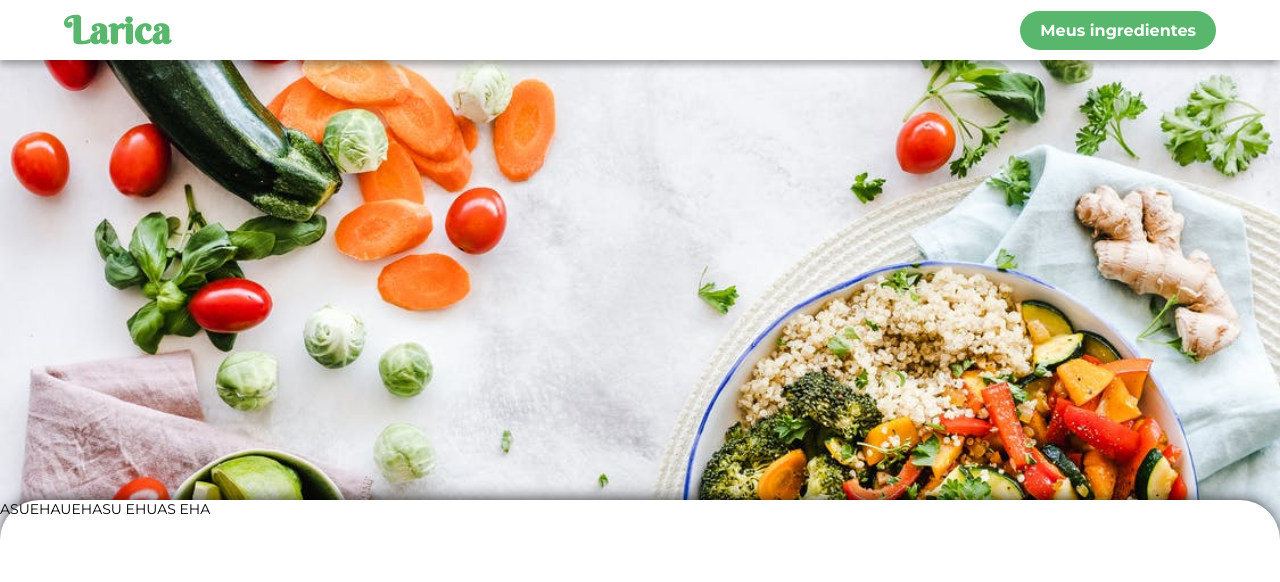
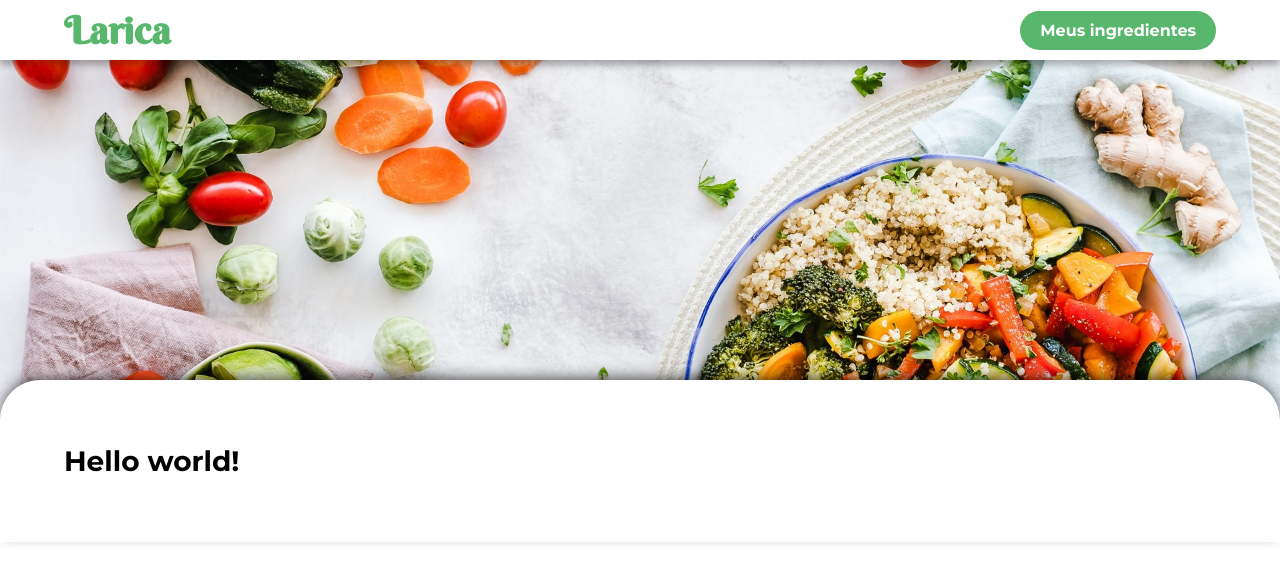
Before and after one commit to edusrmt/larica, a React (Create React App) app in the folder Larica-React/: page / in a window 1280 px wide. Shown: the top 582 px of the page. Built offline with nearby package versions, Linux system fonts and the light colour scheme.

Commit message:
:building_construction: Muda formato do corpo das páginas

```diff
--- a/Larica-React/src/Pages/Home/index.js
+++ b/Larica-React/src/Pages/Home/index.js
@@ -1,11 +1,13 @@
 import React from 'react';
 import BodyResult from '../../components/bodyresult';
-
+import Background from '../../assets/background/home.jpg';
 
 function Home() {
-  return <BodyResult>
-    <div style={{height:300}}>ASUEHAUEHASU EHUAS EHA</div>
-  </BodyResult>
+  return (
+    <BodyResult bgImage={Background}>
+      <h1>Hello world!</h1>
+    </BodyResult>
+  );
 }
 
 export default Home;
--- a/Larica-React/src/components/bodyresult/index.js
+++ b/Larica-React/src/components/bodyresult/index.js
@@ -1,9 +1,15 @@
 import React from 'react';
 
-import { Container } from './styles';
+import { Container, Content } from './styles';
 
-function bodyresult({children}) {
-  return <Container>{children}</Container>;
+function bodyresult({children, bgImage}) {
+  return (
+    <Container bgImage={bgImage}>
+      <Content>
+        {children}
+      </Content>
+    </Container>
+  );
 }
 
 export default bodyresult;
--- a/Larica-React/src/components/bodyresult/styles.js
+++ b/Larica-React/src/components/bodyresult/styles.js
@@ -1,11 +1,26 @@
 import styled from 'styled-components';
+
 
 export const Container = styled.div`
   width:100%;
+  min-height: 100%;
+  padding-top: 40vh;
+  margin-top: 60px;
+  box-sizing: border-box;
+
+  background: url(${props => props.bgImage}) no-repeat center top;
+  background-size: 100% auto;
+  background-repeat: no-repeat;
+
+  display: flex;
+  flex-direction: column;
+  justify-content: flex-end;
+`;
+
+export const Content = styled.div`
+  width: 100%;
+  padding: 5vw;
   background-color:#fff;
-  max-height:600px;
-  position:absolute;
-  bottom:0;
   border-top-left-radius:40px;
   border-top-right-radius:40px;
   -webkit-box-shadow: 0px -5px 15px -4px rgba(0,0,0,0.75);
--- a/Larica-React/src/components/header/styles.js
+++ b/Larica-React/src/components/header/styles.js
@@ -6,6 +6,10 @@ export const Container = styled.header`
   display: flex;
   align-items: center;
   justify-content: space-between;
+
+  position: fixed;
+  top: 0;
+  left: 0;
 
   background-color:#fff;
   height: 60px;
--- a/Larica-React/src/global/styles/index.js
+++ b/Larica-React/src/global/styles/index.js
@@ -1,5 +1,4 @@
 import { createGlobalStyle } from 'styled-components';
-import BackgroundImage  from '../../assets/background/background.jpeg';
 
 export default createGlobalStyle`
   * {
@@ -10,9 +9,7 @@ export default createGlobalStyle`
   }
 
   body {
-    background: url(${BackgroundImage}) no-repeat center top;
     -webkit-font-smoothing: antialiased !important;
-    background-size: cover;
   }
 
   body, input, button {
```
Also changed, not shown: Larica-React/src/assets/background/background.jpeg (deleted), Larica-React/src/assets/background/home.jpg (added).
